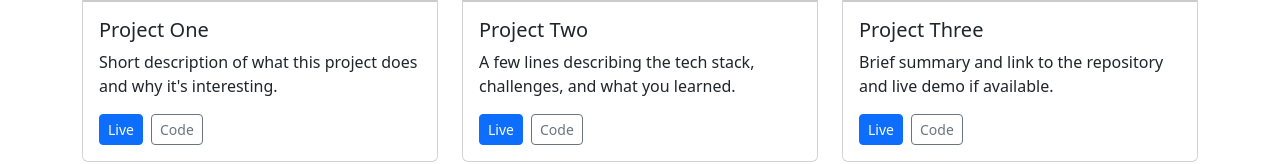
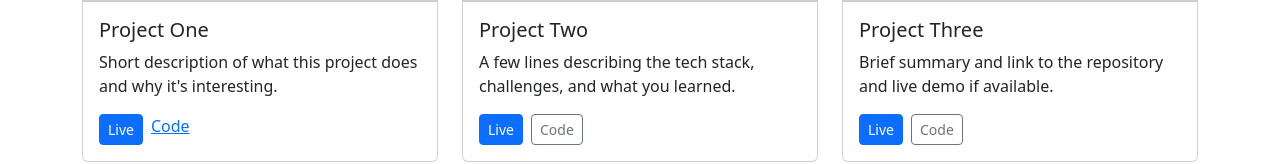
Before and after one commit to harvarred/my-portfolio, a plain HTML site: page index.html in a window 1280 px wide. Shown: the part 801-965 px from the top of the page. Drawn offline with nearby package versions, Linux system fonts and the light colour scheme; files that its build step writes are made by us from their sources; placeholder pictures from the web are drawn by us; files whose address does not match are found by name.

Commit message:
Update index.html

```diff
--- a/index.html
+++ b/index.html
@@ -56,7 +56,7 @@
               <p class="card-text flex-grow-1">Short description of what this project does and why it's interesting.</p>
               <div class="d-flex gap-2">
                 <a href="#" class="btn btn-sm btn-primary">Live</a>
-                <a href="#" class="btn btn-sm btn-outline-secondary">Code</a>
+                <a href="#" class="My hum DON">Code</a>
               </div>
             </div>
           </div>
```
